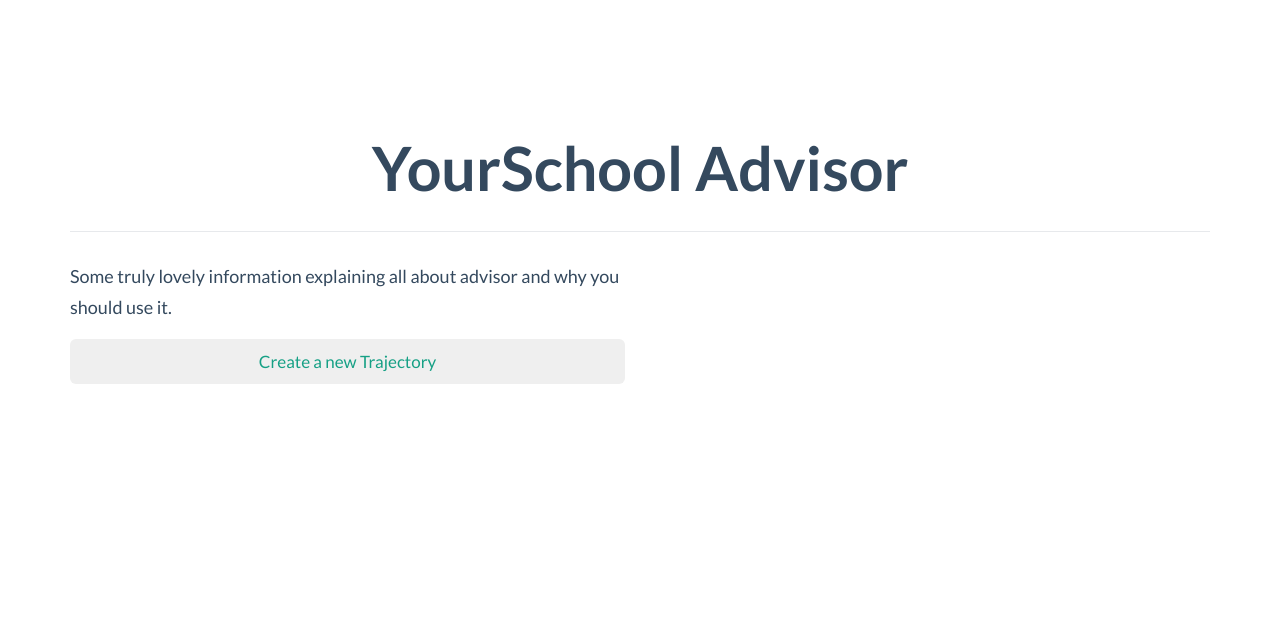
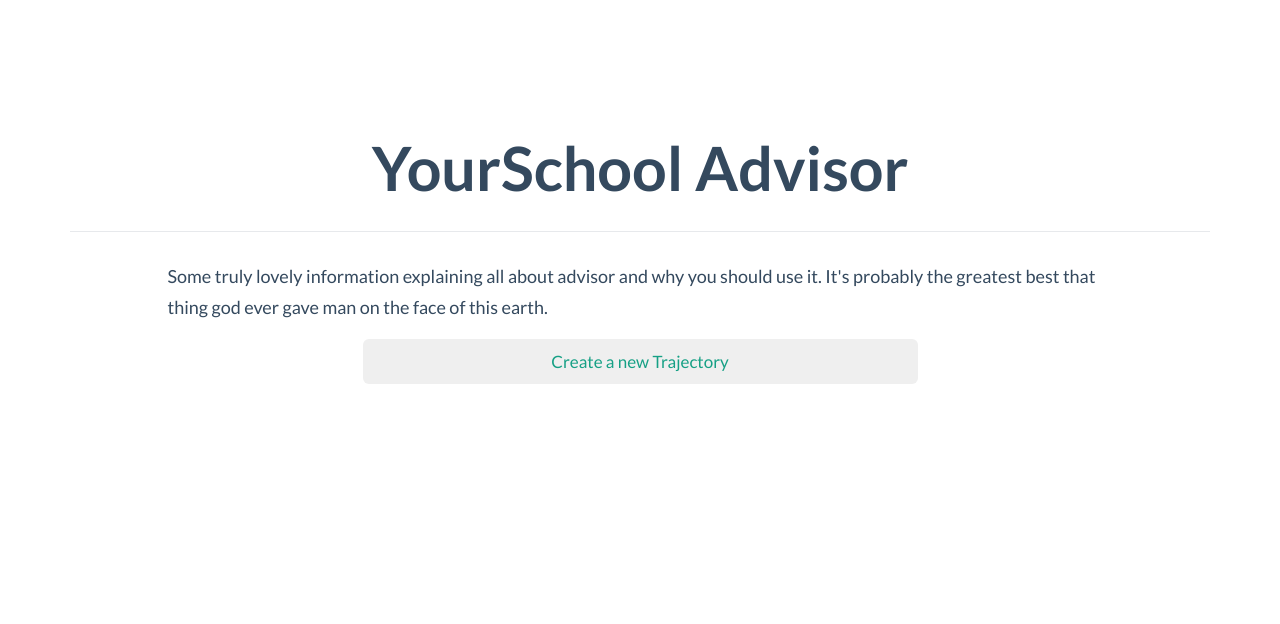
Before and after one commit to srct/advisor, a Django app: page / in a window 1280 px wide. Shown: the part 53-677 px from the top of the page. Run offline with Django 3.2, Linux system fonts and the light colour scheme; some libraries are stand-ins or nearby versions.

Commit message:
fixed the offset on the homepage

```diff
--- a/advisor/templates/index.html
+++ b/advisor/templates/index.html
@@ -15,13 +15,13 @@ YourSchool Advisor
 </div>
 
 <div class="row">
-  <div class="col-md-6">
-    <p>Some truly lovely information explaining all about advisor and why you should use it.</p>
+  <div class="col-md-offset-1 col-md-10">
+    <p>Some truly lovely information explaining all about advisor and why you should use it. It's probably the greatest best that thing god ever gave man on the face of this earth.</p>
   </div>
 </div>
 
 <div class="row">
-  <div class="col-md-6 col-offset-3">
+  <div class="col-md-offset-3 col-md-6">
     <a href="#new">
       <button type="button" class="btn btn-standard btn-lg btn-block">Create a new Trajectory</button>
      </a>
```
